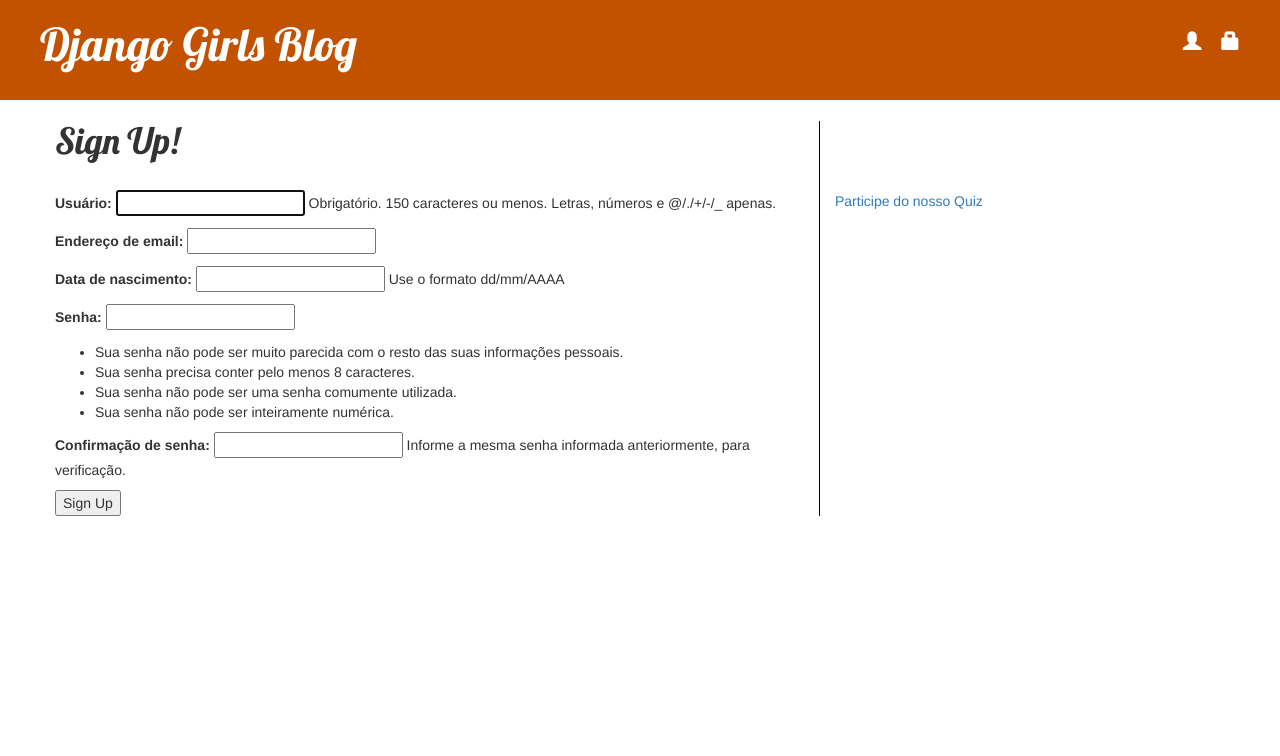
After one commit to alegume/furry-succotash, a Django app: page /accounts/signup/ in a window 1280 px wide. The commit adds this page. Shown: the top 756 px of the page. Run offline with Django 3.2, Linux system fonts and the light colour scheme; parts of the project's set-up code (start-up, migrations or seed data) failed here and were passed over; some libraries are stand-ins or nearby versions.

Commit message:
signup created

```diff
--- a/comments.txt
+++ b/comments.txt
@@ -5,8 +5,8 @@
     0) Introdução
     1) Login/logout
     3) Templates
-    ---------------------------
     4) Customizar User Model
     ---------------------------
     5) Criação de usuários
+    ---------------------------
     6) Resetar senha
--- a/mysite/settings.py
+++ b/mysite/settings.py
@@ -88,6 +88,7 @@
 
 TIME_ZONE = 'America/Bahia'
 
+TIME_INPUT_FORMATS = '%d/%m/%Y'
 
 USE_I18N = True
 
--- a/mysite/urls.py
+++ b/mysite/urls.py
@@ -8,6 +8,7 @@
 
 urlpatterns = [
     path('admin/', admin.site.urls),
+    path('accounts/', include('users.urls')),
     path('accounts/', include('django.contrib.auth.urls')),
     path('', include('blog.urls')),
     path('polls/', include('polls.urls'))
--- a/templates/blog/base.html
+++ b/templates/blog/base.html
@@ -25,6 +25,7 @@
                  </p>
             {% else %}
                 <a href="{% url 'login' %}" class="top-menu"><span class="glyphicon glyphicon-lock"></span></a>
+                <a href="{% url 'signup' %}" class="top-menu"><span class="glyphicon glyphicon-user"></span></a>
             {% endif %}
             <h1><a href="/">Django Girls Blog</a></h1>
         </div>
--- /dev/null
+++ b/templates/registration/signup.html
@@ -0,0 +1,12 @@
+{% extends 'blog/base.html' %}
+
+
+{% block content %}
+    <h1>Sign Up!</h1>
+    <br />
+    <form method="post">
+        {% csrf_token %}
+        {{ form.as_p }}
+        <input type="submit" value="Sign Up" />
+    </form>
+{% endblock %}
--- a/users/forms.py
+++ b/users/forms.py
@@ -7,10 +7,10 @@
 
     class Meta:
         model = CustomUser
-        fields = ('username', 'email')
+        fields = ('username', 'email', 'birth_date', )
 
 class CustomUserChangeForm(UserChangeForm):
 
     class Meta:
         model = CustomUser
-        fields = ('username', 'email')
+        fields = ('username', 'email', 'birth_date', )
--- a/users/models.py
+++ b/users/models.py
@@ -3,7 +3,8 @@
 
 class CustomUser(AbstractUser):
     # inserir customizacoes
-    birth_date = models.DateField(null=True)
+    birth_date = models.DateField(null=True, verbose_name="Data de nascimento",
+    help_text="Use o formato dd/mm/AAAA")
 
     def __str__(self):
         return self.username
--- /dev/null
+++ b/users/urls.py
@@ -0,0 +1,7 @@
+from django.urls import path
+
+from . import views
+
+urlpatterns = [
+    path('signup/', views.SignUp.as_view(), name='signup'),
+]
--- a/users/views.py
+++ b/users/views.py
@@ -1,3 +1,9 @@
-from django.shortcuts import render
+from django.urls import reverse_lazy
+from django.views import generic
 
-# Create your views here.
+from .forms import CustomUserCreationForm
+
+class SignUp(generic.CreateView):
+    form_class = CustomUserCreationForm
+    success_url = reverse_lazy('login')
+    template_name = 'registration/signup.html'
```
